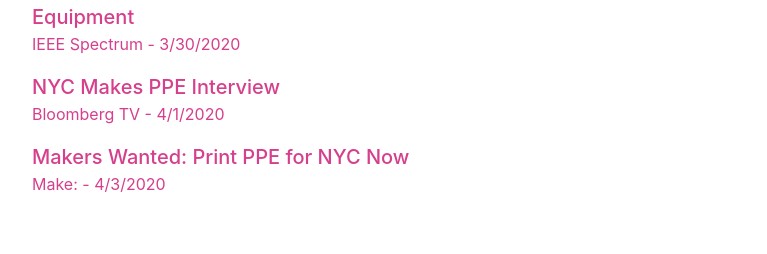
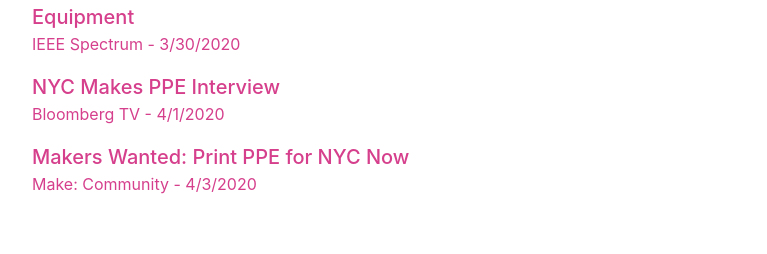
Before and after one commit to NYCPPE/nyc-makers-vs-covid, a Next.js app: page / in a window 1280 px wide. Shown: the part 2203-2457 px from the top of the page, without its empty margins (256-1023 px from the left). Built offline with nearby package versions, Linux system fonts and the light colour scheme; no server answers; what @tailwindcss/ui would draw is missing.

Commit message:
Make: Community is the name of the publication, not Make:

```diff
--- a/components/media.js
+++ b/components/media.js
@@ -15,7 +15,7 @@ const coverage = [
   },
   {
     href: 'https://makezine.com/2020/04/03/makers-wanted-print-ppe-for-nyc-now/',
-    organization: 'Make:',
+    organization: 'Make: Community',
     title: 'Makers Wanted: Print PPE for NYC Now',
     date: '4/3/2020'
   }
```
